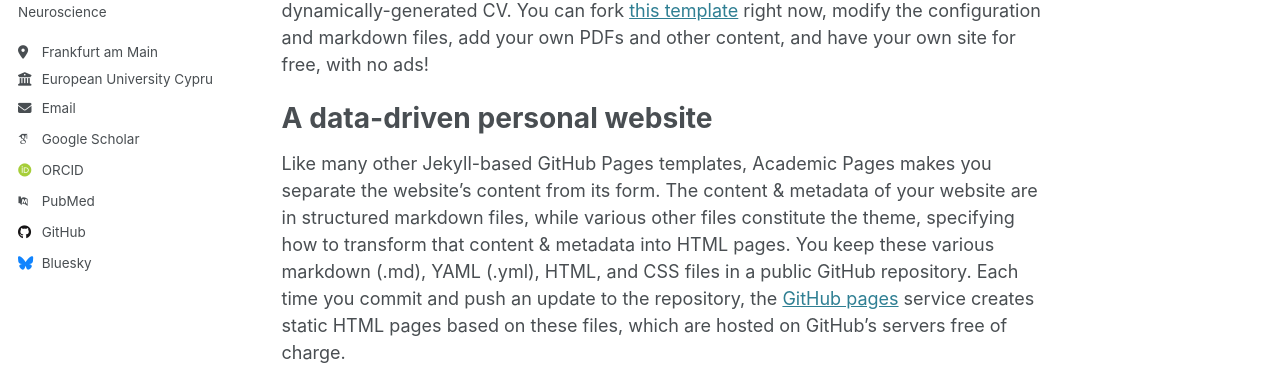
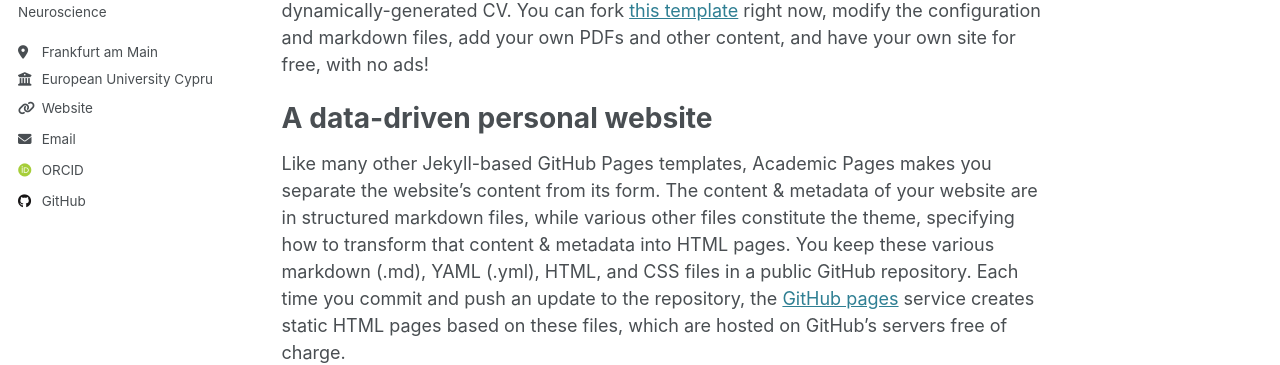
Before and after one commit to jaeshong/jaeshong.github.io, a Jekyll site: the page built from _pages/about.md, in a window 1280 px wide. Shown: the part 341-706 px from the top of the page. Built offline with Jekyll 4.4.1, drawn with Linux system fonts in a browser that asks for light colours; some web fonts are replaced; part of the change alters nothing that is shown.

Commit message:
Update _config.yml

```diff
--- a/_config.yml
+++ b/_config.yml
@@ -12,7 +12,7 @@ site_theme               : "default"
 title                    : "Jae Hong"
 title_separator          : "-"
 name                     : &name "Jae Hong"
-description              : &description "personal description"
+description              : &description "Hello! Welcome to my site. I am a current MD student with a background in neuroscience and neuroimaging. I previously published research on the neural basis of emotion and would be happy to talk more about it. Please feel free to get in touch using my email on the left."
 url                      : https://jaeshong.github.io # the base hostname & protocol for your site e.g. "https://[your GitHub username].github.io"
 baseurl                  : "" # the subpath of your site, e.g. "/blog"
 repository               : "academicpages/academicpages.github.io"
@@ -28,16 +28,16 @@ author:
   bio              : "MD Student - MS Neuroscience"
   location         : "Frankfurt am Main"
   employer         : "European University Cyprus School of Medicine - Frankfurt Branch"
-  uri              : # URL
-  email            : "none@example.org"
+  uri              : "jaeshong.github.io"
+  email            : "jae.s.hong.20@dartmouth.edu"
 
   # Academic websites
   arxiv            : # URL - Update with the correct link to your profile
-  googlescholar    : "https://scholar.google.com/citations?user=PS_CX0AAAAAJ"
+  googlescholar    : # URL
   impactstory      : # URL
-  orcid            : "http://orcid.org/yourorcidurl"
+  orcid            : "https://orcid.org/0000-0002-8893-1285"
   semantic         : # URL
-  pubmed           : "https://www.ncbi.nlm.nih.gov/pubmed/?term=john+snow"
+  pubmed           : # URL
   researchgate     : # URL
   scopus           : # URL
 
@@ -45,12 +45,12 @@ author:
   bitbucket        : # Username - Update with your username on the site
   codepen          : # Username
   dribbble         : # Username
-  github           : "academicpages"
+  github           : "jaeshong"
   kaggle           : # Username
   stackoverflow    : # User number or user number and name (i.e., use "1" or "1/jeff-atwood")
 
   # Social media
-  bluesky          : "bsky.app" # Replace this with you Bluesky username
+  bluesky          : # "bsky.app" # Replace this with you Bluesky username
   facebook         : # Username
   flickr           : # Username
   foursquare       : # Username
```
